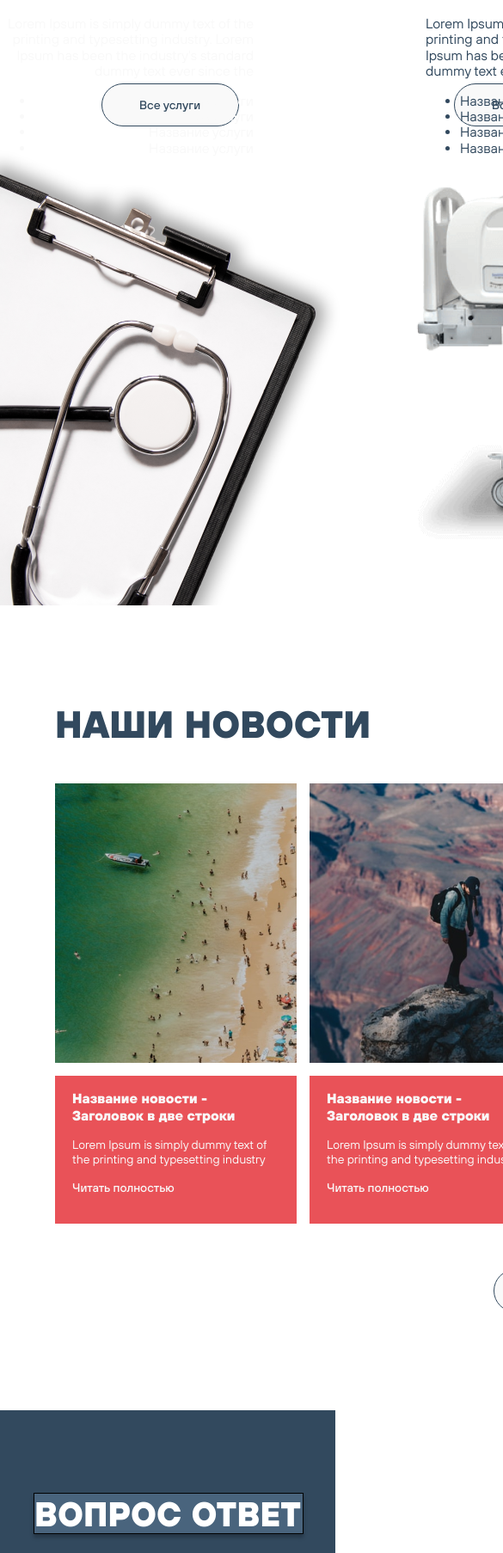
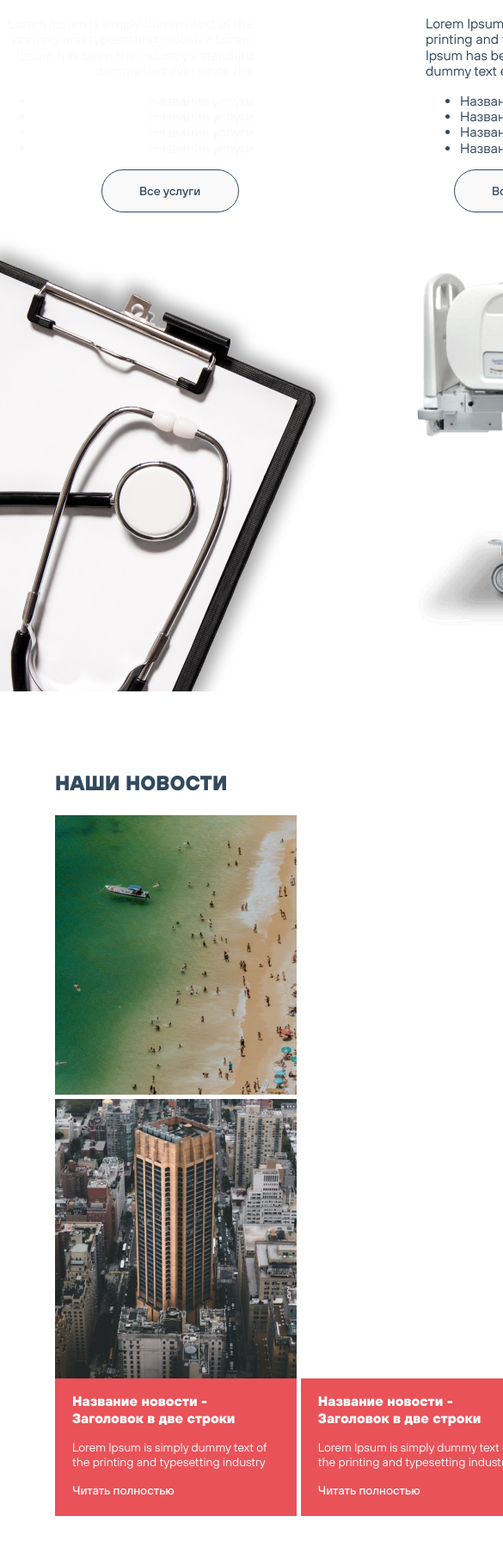
Before and after one commit to alisagareeva19/Project-Figma-Medsite-fr11_1, a plain HTML site: page index.html in a window 390 px wide. Shown: the part 149-1955 px from the top of the page at 86% size, 585 px wide, since content can reach past the window. Drawn offline with Linux system fonts and the light colour scheme.

Commit message:
edit news block2

```diff
--- a/assets/styles/style.css
+++ b/assets/styles/style.css
@@ -438,12 +438,14 @@
     height: 80%;
     margin: auto;
     padding: 4rem;
+    object-fit: cover;
 }
 
 .news__heading {
     font-family: 'TT Hoves';
     color: rgba(50, 73, 94, 1);
-    font-size: 44px;
+    /*font-size: 44px;*/
+    font-size: 2.5rem;
     font-style: normal;
     font-weight: 800;
 }
@@ -451,51 +453,57 @@
 .news__blocks {
     display: grid;
     grid-template-columns: repeat(4 1fr);
-    grid-template-rows: 1fr 1fr;
+    gap: 15px;
+    width: 100%;
+    height: 100%;
+}
+
+.news__img1 {
+    grid-column: 1/2;
+}
+
+.news__img2 {
+    grid-column: 2/3;
+    /*width: 281px;
+    height: 325px;*/
+    width: 17.55em;
+    height: 20.3em;
+
+}
+
+.news__img3 {
+    grid-column: 3/4;
+}
+
+.news__img4 {
+    grid-column: 4/5;
+}
+
+
+.news__textblocks {
+    display: grid;
+    grid-template-columns: repeat(4 1fr);
     gap: 15px;
     width: 100%;
     height: 100%;
     object-fit: cover;
-}
-
-.news__img1 {
-    grid-column: 1/2;
-    grid-row: 1/2;
-}
-
-.news__img2 {
-    grid-column: 2/3;
-    grid-row: 1/2;
-}
-
-.news__img3 {
-    grid-column: 3/4;
-    grid-row: 1/2;
-}
-
-.news__img4 {
-    grid-column: 4/5;
-    grid-row: 1/2;
+    padding-bottom: 4%;
 }
 
 .news__block1 {
     grid-column: 1/2;
-    grid-row: 2/3;
 }
 
 .news__block2 {
     grid-column: 2/3;
-    grid-row: 2/3;
 }
 
 .news__block3 {
     grid-column: 3/4;
-    grid-row: 2/3;
 }
 
 .news__block4 {
     grid-column: 4/5;
-    grid-row: 2/3;
 }
 
 .news__block1,
@@ -507,8 +515,10 @@
     color: #F9F9F9;
     font-style: normal;
 
-    width: 281px;
-    height: 172px;
+    /*width: 281px;
+    height: 172px;*/
+    width: 17.55em;
+    height: 10em;
 }
 
 .news_h {
@@ -559,10 +569,125 @@
     justify-self: center;
     align-items: center;
 
-    margin-top: -100px;
-
     cursor: pointer;
 }
+
+/* для декстопов */
+@media screen and (min-width: 1024px) {}
+
+/* для планшетов */
+@media screen and (min-width: 768px) and (max-width: 1023px) {}
+
+/* для смартфонов */
+@media screen and (max-width: 767px) {
+    .news-container {
+        display: grid;
+        margin: auto;
+    }
+
+    .news__heading {
+        font-family: 'TT Hoves';
+        color: rgba(50, 73, 94, 1);
+        /*font-size: 44px;*/
+        font-size: 1.5rem;
+        font-style: normal;
+        font-weight: 800;
+    }
+
+    .news__blocks {
+        display: grid;
+        grid-template-columns: 1fr 1fr;
+        gap: 5px;
+    }
+
+    .news__img1 {
+        grid-column: 1/2;
+    }
+
+    .news__img2 {
+        grid-column: 2/3;
+        /*width: 281px;
+        height: 325px;*/
+        width: 17.55em;
+        height: 20.3em;
+
+    }
+
+    .news__img3 {
+        grid-column: 1/2;
+    }
+
+    .news__img4 {
+        grid-column: 2/3;
+    }
+
+    .news__textblocks {
+        display: grid;
+        grid-template-columns: 1fr 1fr;
+        gap: 5px;
+        padding-bottom: 4%;
+    }
+
+    .news__block1,
+    .news__block2,
+    .news__block3,
+    .news__block4 {
+        width: 17.55em;
+        height: 10em;
+    }
+
+    .news_h {
+        font-weight: 800;
+        font-size: 16px;
+        line-height: 20px;
+
+        padding-left: 20px;
+        padding-right: 20px;
+    }
+
+    .news_text {
+        font-weight: normal;
+        font-size: 14px;
+        line-height: 17px;
+
+        padding-left: 20px;
+        padding-right: 20px;
+    }
+
+    .news_link {
+        color: #F9F9F9;
+        font-weight: 500;
+        font-size: 14px;
+        line-height: 17px;
+        text-decoration: none;
+
+        padding-left: 20px;
+        padding-right: 20px;
+    }
+
+
+    .button {
+        display: grid;
+        width: 160px;
+        height: 50px;
+        border: 1px solid #32495E;
+        box-sizing: border-box;
+        border-radius: 25px;
+
+        font-family: 'TT Hoves';
+        color: #32495E;
+        font-size: 14px;
+        font-style: normal;
+        font-weight: 500;
+
+        background-color: #F9F9F9;
+        justify-self: center;
+        align-items: center;
+
+        cursor: pointer;
+    }
+}
+
 
 /* конец блока новостей */
 
--- a/index.html
+++ b/index.html
@@ -97,32 +97,40 @@
     <div class="block-news">
         <div class="news-container">
             <p class="news__heading">НАШИ НОВОСТИ</p>
+
             <div class="news__blocks">
                 <img class="news__img1" src="assets/img/img1.png" alt="news1">
                 <img class="news__img2" src="assets/img/img2.png" alt="news2">
                 <img class="news__img3" src="assets/img/img3.png" alt="news3">
                 <img class="news__img4" src="assets/img/img4.png" alt="news4">
+            </div>
+            <div class="news__textblocks">
                 <div class="news__block1">
                     <p class="news_h">Название новости - Заголовок в две строки</p>
-                    <p class="news_text">Lorem Ipsum is simply dummy text of the printing and typesetting industry</p>
+                    <p class="news_text">Lorem Ipsum is simply dummy text of the printing and typesetting industry
+                    </p>
                     <a href="#" class="news_link">Читать полностью</a>
                 </div>
                 <div class="news__block2">
                     <p class="news_h">Название новости - Заголовок в две строки</p>
-                    <p class="news_text">Lorem Ipsum is simply dummy text of the printing and typesetting industry</p>
+                    <p class="news_text">Lorem Ipsum is simply dummy text of the printing and typesetting industry
+                    </p>
                     <a href="#" class="news_link">Читать полностью</a>
                 </div>
                 <div class="news__block3">
                     <p class="news_h">Название новости - Заголовок в две строки</p>
-                    <p class="news_text">Lorem Ipsum is simply dummy text of the printing and typesetting industry</p>
+                    <p class="news_text">Lorem Ipsum is simply dummy text of the printing and typesetting industry
+                    </p>
                     <a href="#" class="news_link">Читать полностью</a>
                 </div>
                 <div class="news__block4">
                     <p class="news_h">Название новости - Заголовок в две строки</p>
-                    <p class="news_text">Lorem Ipsum is simply dummy text of the printing and typesetting industry</p>
+                    <p class="news_text">Lorem Ipsum is simply dummy text of the printing and typesetting industry
+                    </p>
                     <a href="#" class="news_link">Читать полностью</a>
                 </div>
             </div>
+
             <button class="button" href="#">Все новости</button>
         </div>
     </div>
```
